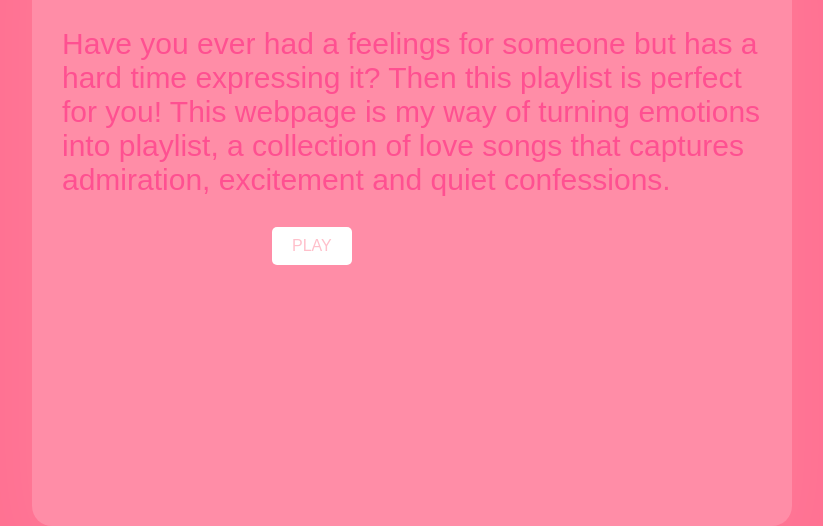
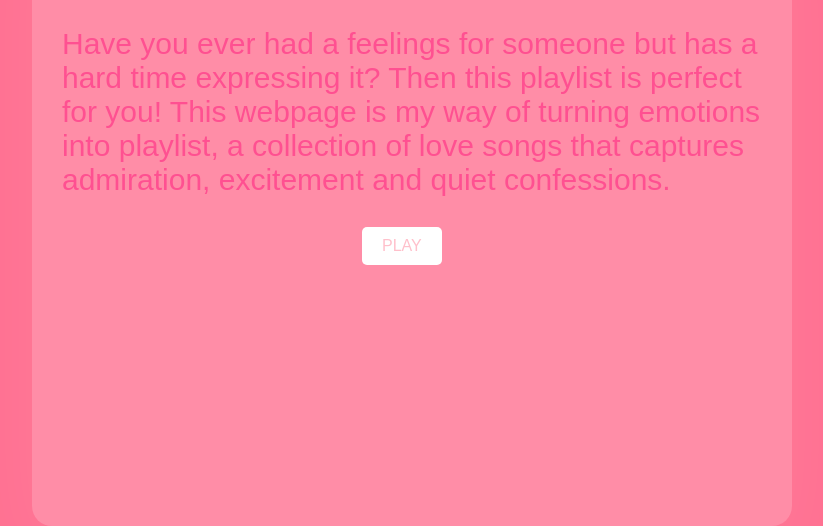
Before and after one commit to its-honie/IceCream, a plain HTML site: page index.html in a window 1280 px wide. Shown: the part 312-838 px from the top of the page, without its empty margins (236-1059 px from the left). Drawn offline with Linux system fonts and the light colour scheme.

Commit message:
Update index.html

```diff
--- a/index.html
+++ b/index.html
@@ -42,7 +42,7 @@
     padding: 10px 20px;
     background-color: white;
     color: black;
-    margin-left: 210px;
+    margin-left: 300px;
     border-radius: 5px;
     font-size: 16px;
     border:none;
```
